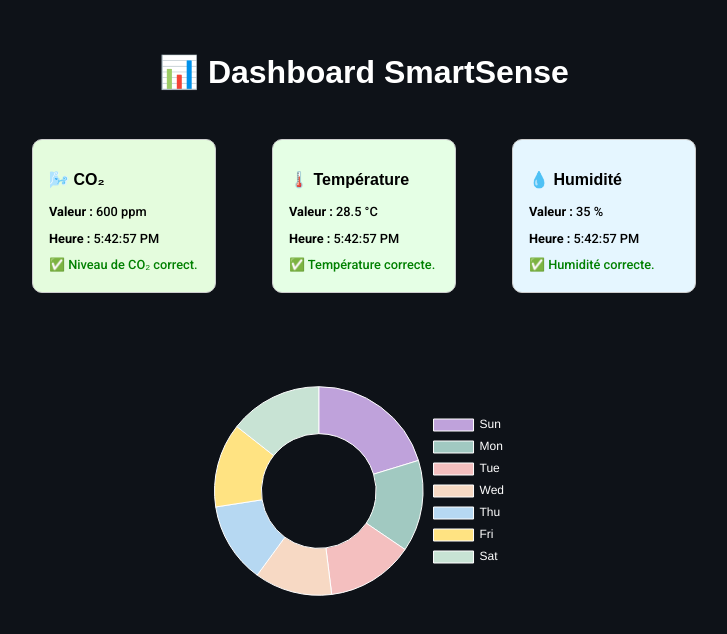
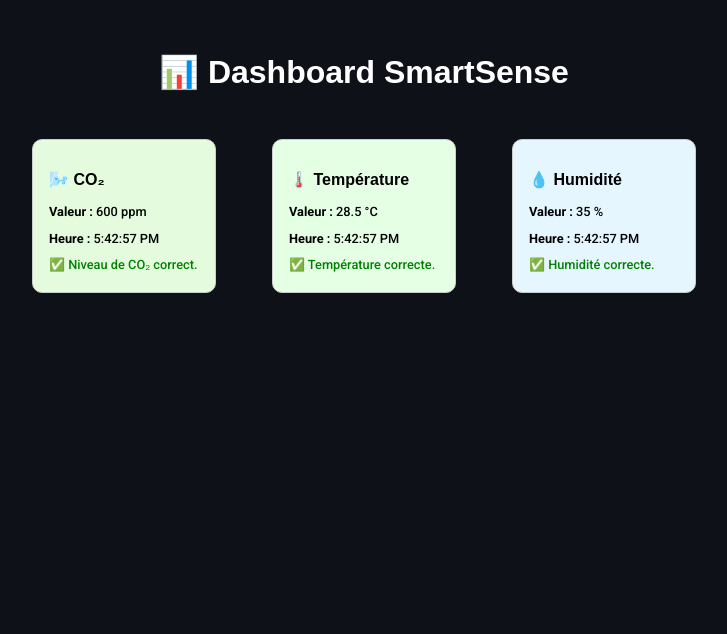
Before and after one commit to LiOlivier/SmartSense, a React (Create React App) app in the folder frontend/: page / in a window 1280 px wide. Shown: the top 634 px of the page, without its empty margins (276-1003 px from the left). Built offline with nearby package versions, Linux system fonts and the light colour scheme; no server answers.

Commit message:
New Data Update for Donut

```diff
--- a/frontend/src/components/Dashboard/Dashboard.jsx
+++ b/frontend/src/components/Dashboard/Dashboard.jsx
@@ -10,15 +10,19 @@ import { getData } from "../services/api"; // Chemin corrigé
 function Dashboard() {
 
   const [donnees, setDonnees] = useState([]);
-  const sampleData = [
-    { label: "Sun", value: 35910 },
-    { label: "Mon", value: 25190 },
-    { label: "Tue", value: 23980 },
-    { label: "Wed", value: 21340 },
-    { label: "Thu", value: 22130 },
-    { label: "Fri", value: 23130 },
-    { label: "Sat", value: 25500 }
-  ];
+
+  const getDonutData = (donnees) => {
+  const countByType = {};
+
+  donnees.forEach(d => {
+    const type = d.type;
+    countByType[type] = (countByType[type] || 0) + 1;
+  });
+
+  return Object.entries(countByType).map(([label, value]) => ({ label, value }));
+  };
+
+  const donutData = getDonutData(donnees);
 
   useEffect(() => {
     const fetchData = async () => {
@@ -45,7 +49,7 @@ function Dashboard() {
       </div>
 
         <div style={{ marginTop: "2rem" }}>
-        <Donut data={sampleData} />
+        <Donut data={donutData} />
       </div>
 
     </div>
--- a/frontend/src/components/Widgets/HumidityWidget.jsx
+++ b/frontend/src/components/Widgets/HumidityWidget.jsx
@@ -34,6 +34,7 @@ function HumidityWidget() {
         padding: "1rem",
         margin: "1rem",
         backgroundColor: bgColor
+
     }}>
       <h2>💧 Humidité</h2>
       {last ? (
```
